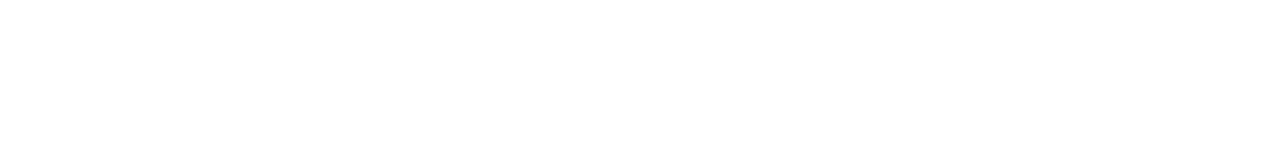
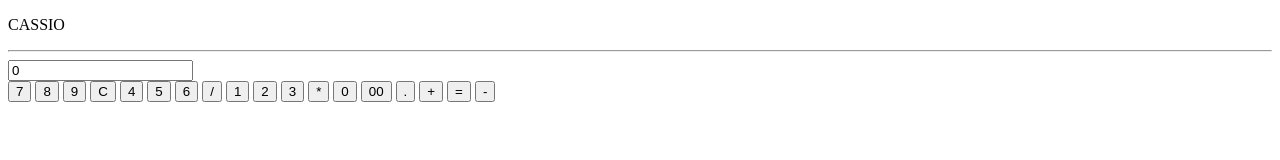
Before and after one commit to prathamagre/icp8.0-assignment-18-calculator-, a plain HTML site: page index.html in a window 1280 px wide. Drawn offline with Linux system fonts and the light colour scheme.

Commit message:
calculator body and buttons added

```diff
--- a/index.html
+++ b/index.html
@@ -6,6 +6,36 @@
     <title>calculator</title>
 </head>
 <body>
+    <div class="calculator-body">
+        <p class="txt">CASSIO</p><hr>
+<input type="text" value="0" class="screen"/>
 
+    <div class="button-container">
+        <button class="btn">7</button>
+        <button class="btn">8</button>
+        <button class="btn">9</button>
+        <button class="btn btn-clr">C</button>
+        <button class="btn">4</button>
+
+        <button class="btn">5</button>
+        <button class="btn">6</button>
+        <button class="btn">/</button>
+        <button class="btn">1</button>
+
+
+        <button class="btn">2</button>
+        <button class="btn">3</button>
+        <button class="btn">*</button>
+        <button class="btn">0</button>
+
+
+        <button class="btn">00</button>
+        <button class="btn">.</button>
+        <button class="btn">+</button>
+        <button class="btn btn-equals">=</button>
+        <button class="btn">-</button>
+
+    </div>
+    </div>
 </body>
 </html>
```
